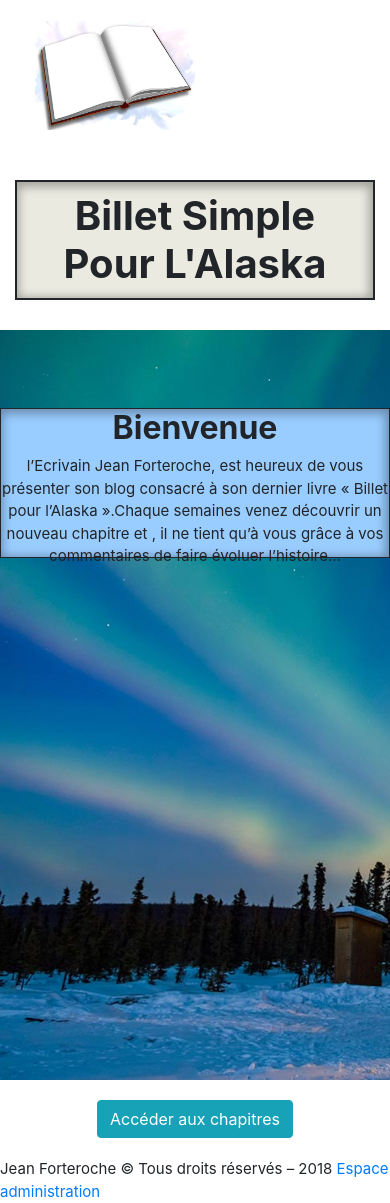
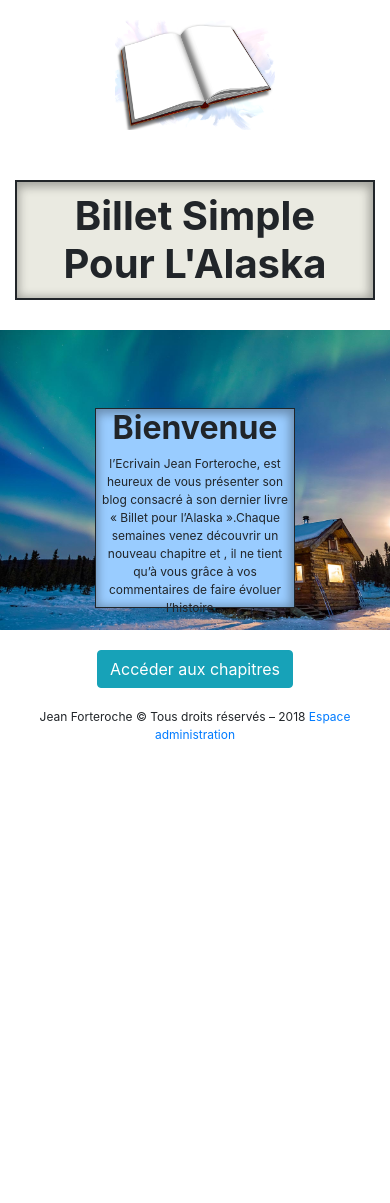
Before and after one commit to Custodes7/Projet-blog, a PHP site: page / in a window 390 px wide. After the commit the page ends 739 px from the top, so only its background shows below. Run offline with PHP 8.4, Linux system fonts and the light colour scheme; some libraries are stand-ins or nearby versions.

Commit message:
Amélioration de la page d'accueil pour le responsive

```diff
--- a/css/styles.css
+++ b/css/styles.css
@@ -36,7 +36,7 @@ p
 }
 .central-img
 {
-	height: 750px;
+	height: 700px;
 	background-image: url("../images/alaska.jpg");
 	background-size: cover;
 }
@@ -45,3 +45,34 @@ button
 	border-radius: 20px;
 	margin: 20px auto;
 }
+
+@media (max-width: 576px)
+{
+.central-img
+{
+	height: 300px;
+}
+.message
+{
+	width: 200px;
+	height:200px;
+}
+p
+{
+	font-size: 12px;
+}
+}
+@media (min-width: 768px)
+{
+.central-img
+{
+	height: 500px;
+}
+}
+@media (min-width: 992px)
+{
+	.central-img
+{
+	height: 700px;
+}
+}
--- a/index.html
+++ b/index.html
@@ -15,10 +15,10 @@
 	<body>
 		<div class="container">
 			<div class="row">
-				<div class="col-sm-3">
+				<div class="col-sm-12 col-lg-3 text-center">
 					<img src="images/livreblanc.png">
 				</div>
-				<div class="col-sm-9">
+				<div class="col-sm-12 col-lg-9">
 					<h1>billet simple pour l'Alaska</h1>
 				</div>
 			</div>
@@ -32,7 +32,7 @@
 				<button class="btn btn-info">Accéder aux chapitres</button>
 			</div>
 			<div class="row">
-				<p>Jean Forteroche © Tous droits réservés – 2018 <a href="index.php">Espace administration</a></p>
+				<p class="text-center">Jean Forteroche © Tous droits réservés – 2018 <a href="index.php">Espace administration</a></p>
 			</div>
 
 		</div>
```
